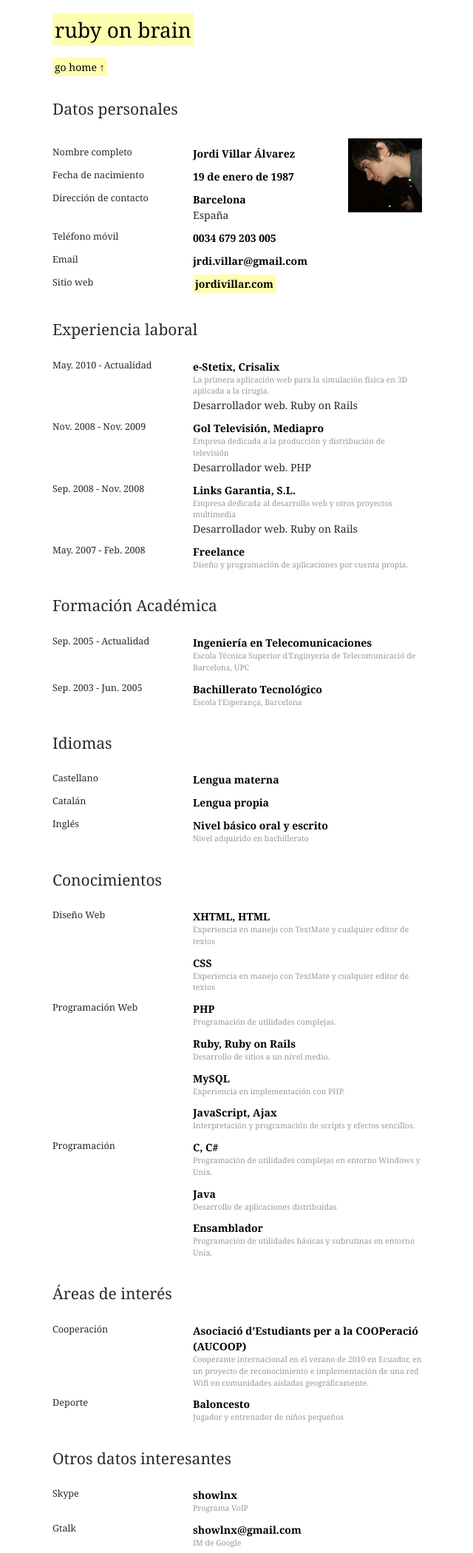
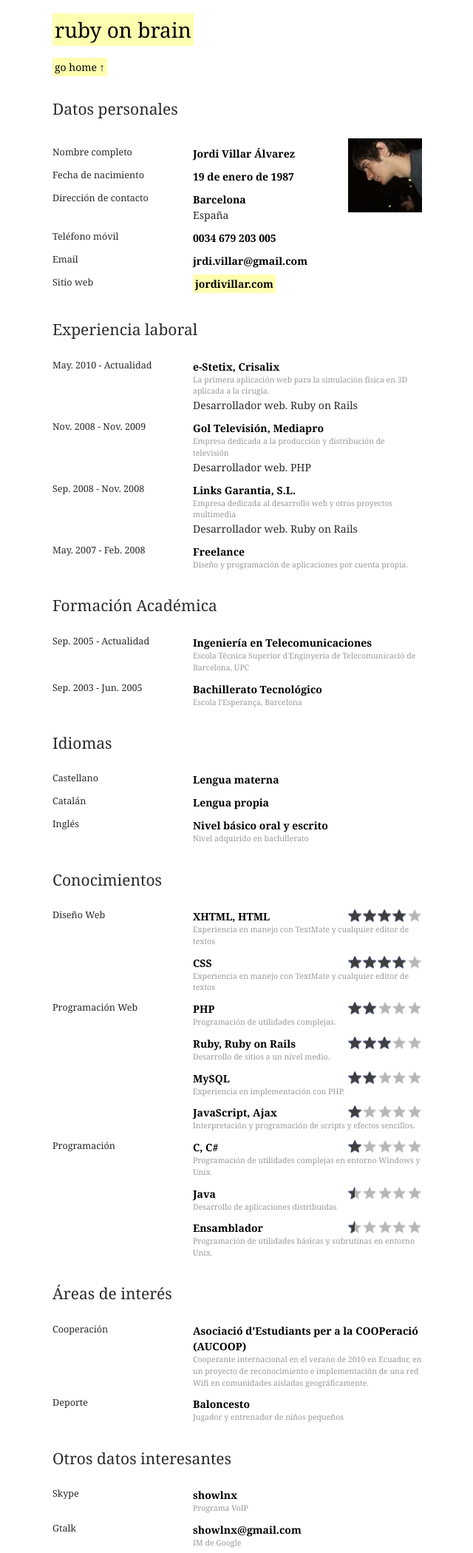
Before and after one commit to jrdi/jrdi.github.com, a Jekyll site: the page built from cv.html, in a window 1280 px wide. Shown: the whole page at 74% size, without its empty margins (319-959 px from the left). Built offline with Jekyll 4.4.1, drawn with Linux system fonts in a browser that asks for light colours; Markdown is read by kramdown in place of the engine named in the settings.

Commit message:
CV: adding skill stars

```diff
--- a/cv.html
+++ b/cv.html
@@ -64,23 +64,23 @@ title: cv
 
 	<h2>Conocimientos</h2>
 	<ul>
-		<li><span>Diseño Web</span><strong class="skill">XHTML, HTML</strong>
+		<li><span>Diseño Web</span><strong class="skill four_stars">XHTML, HTML</strong>
 		<small>Experiencia en manejo con TextMate y cualquier editor de textos</small></li>
-		<li><strong class="skill">CSS</strong>
+		<li><strong class="skill four_stars">CSS</strong>
 		<small>Experiencia en manejo con TextMate y cualquier editor de textos</small></li>
-		<li><span>Programación Web</span><strong class="skill">PHP</strong>
+		<li><span>Programación Web</span><strong class="skill two_stars">PHP</strong>
 		<small>Programación de utilidades complejas.</small></li>
-		<li><strong class="skill">Ruby, Ruby on Rails</strong>
+		<li><strong class="skill three_stars">Ruby, Ruby on Rails</strong>
 		<small>Desarrollo de sitios a un nivel medio.</small></li>
-		<li><strong class="skill">MySQL</strong>
+		<li><strong class="skill two_stars">MySQL</strong>
 		<small>Experiencia en implementación con PHP.</small></li>
-		<li><strong class="skill">JavaScript, Ajax</strong>
+		<li><strong class="skill one_stars">JavaScript, Ajax</strong>
 		<small>Interpretación y programación de scripts y efectos sencillos.</small></li>
-		<li><span>Programación</span><strong class="skill">C, C#</strong>
+		<li><span>Programación</span><strong class="skill one_stars">C, C#</strong>
 		<small>Programación de utilidades complejas en entorno Windows y Unix.</small></li>
-		<li><strong class="skill">Java</strong>
+		<li><strong class="skill zero_stars">Java</strong>
 		<small>Desarrollo de aplicaciones distribuidas</small></li>
-		<li><strong class="skill">Ensamblador</strong>
+		<li><strong class="skill zero_stars">Ensamblador</strong>
 		<small>Programación de utilidades básicas y subrutinas en entorno Unix.</small></li>
 	</ul>
 
--- a/stylesheets/screen.css
+++ b/stylesheets/screen.css
@@ -113,6 +113,24 @@ div.post span.extra {
 	display: block;
 	color: #000;
 }
+.hresume ul li .five_stars {
+	background: url(/images/5-stars.jpg) center right no-repeat;
+}
+.hresume ul li .four_stars {
+	background: url(/images/4-stars.jpg) center right no-repeat;
+}
+.hresume ul li .three_stars {
+	background: url(/images/3-stars.jpg) center right no-repeat;
+}
+.hresume ul li .two_stars {
+	background: url(/images/2-stars.jpg) center right no-repeat;
+}
+.hresume ul li .one_stars {
+	background: url(/images/1-stars.jpg) center right no-repeat;
+}
+.hresume ul li .zero_stars {
+	background: url(/images/0-stars.jpg) center right no-repeat;
+}
 .hresume ul li small {
 	display: block;
 	font-size: 0.75em;
```
Also changed, not shown: images/0-stars.jpg (added), images/1-stars.jpg (added), images/2-stars.jpg (added), images/3-stars.jpg (added), images/4-stars.jpg (added), images/5-stars.jpg (added), images/iwannagothere.jpg.
